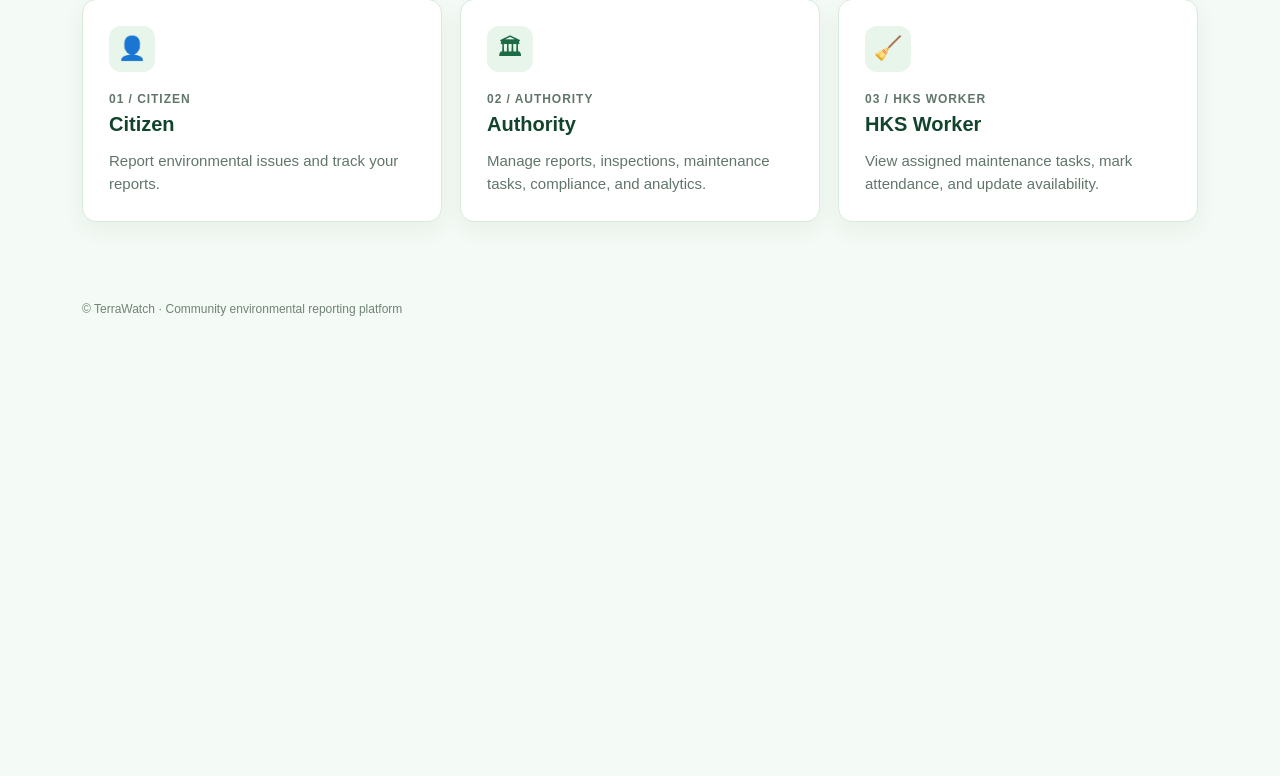
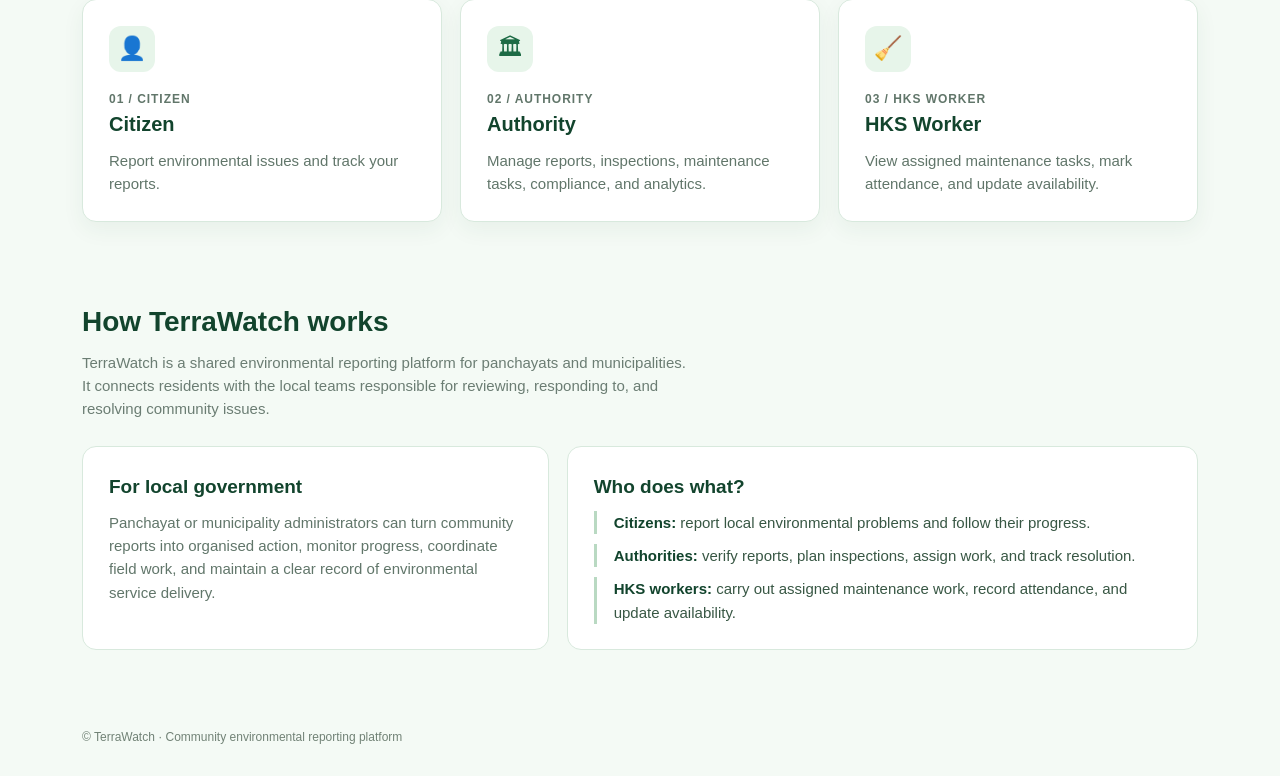
Before and after one commit to revathi-r-123/TerraWatch, a Django app: page / in a window 1280 px wide. Shown: the part 787-1563 px from the top of the page. Before the commit the page ends 1103 px from the top, so only its background shows below. Run offline with Django 5.2, Linux system fonts and the light colour scheme.

Commit message:
Update tables and home page

```diff
--- a/templates/assigned_tasks.html
+++ b/templates/assigned_tasks.html
@@ -10,7 +10,7 @@
 
 <p>View maintenance tasks assigned to you.</p>
 
-<table border="1">
+<div class="table-card"><div class="table-scroll"><table class="data-table">
 
 <tr>
     <th>Task ID</th>
@@ -50,7 +50,7 @@
 {% empty %}
 
 <tr>
-    <td colspan="6">
+    <td class="empty-row" colspan="6">
         No tasks have been assigned to you.
     </td>
 </tr>
@@ -58,7 +58,7 @@
 {% endfor %}
 
 
-</table>
+</table></div></div>
 
 {% include 'includes/pagination.html' with page_obj=tasks %}
 
--- a/templates/attendance.html
+++ b/templates/attendance.html
@@ -29,7 +29,7 @@
 
 <h3>My Attendance</h3>
 
-<table border="1">
+<div class="table-card"><div class="table-scroll"><table class="data-table">
     <tr>
         <th>Date</th>
         <th>Status</th>
@@ -42,10 +42,10 @@
     </tr>
     {% empty %}
     <tr>
-        <td colspan="2">No attendance records available.</td>
+        <td class="empty-row" colspan="2">No attendance records available.</td>
     </tr>
     {% endfor %}
-</table>
+</table></div></div>
 
 {% include 'includes/pagination.html' with page_obj=attendance_records %}
 
--- a/templates/base.html
+++ b/templates/base.html
@@ -15,7 +15,7 @@
         .user-menu { display:flex; align-items:center; gap:9px; } .user-avatar { display:grid; width:35px; height:35px; place-items:center; border-radius:50%; color:var(--forest-dark); background:#dff1e4; font-size:13px; font-weight:700; } .user-name { font-size:13px; font-weight:700; } .user-role { display:block; color:var(--muted); font-size:11px; font-weight:400; }
         .page-content { max-width:1320px; margin:0 auto; padding:32px 34px 45px; } .page-content h1 { margin-top:0; color:var(--forest-dark); } .page-content h2 { color:var(--forest-dark); } .page-content form { max-width:700px; padding:24px; border:1px solid var(--line); border-radius:12px; background:#fff; box-shadow:var(--shadow); } .page-content input:not([type="file"]),.page-content textarea,.page-content select { width:100%; max-width:520px; margin-top:5px; padding:9px 10px; border:1px solid #c9ddd0; border-radius:7px; } .page-content button,.button { display:inline-block; padding:9px 14px; border:0; border-radius:7px; color:#fff; background:var(--forest); cursor:pointer; text-decoration:none; } .page-content button:hover,.button:hover { background:var(--forest-dark); }
         @media (max-width:760px) { .app-shell { display:block; } .sidebar { width:100%; padding:14px 16px; } .brand { margin:0 0 14px; } .side-label,.side-footer { display:none; } .side-nav { display:flex; overflow-x:auto; } .side-nav a { flex:0 0 auto; padding:8px 10px; } .topbar { min-height:64px; padding:0 18px; } .topbar-subtitle,.user-menu > div:not(.user-avatar) { display:none; } .topbar-actions { gap:10px; } .page-content { padding:24px 18px 35px; } }
-        .pagination { display:flex; align-items:center; justify-content:center; gap:6px; flex-wrap:wrap; margin:24px 0; } .pagination a,.pagination .current { min-width:36px; padding:7px 10px; border:1px solid var(--line); border-radius:7px; text-align:center; text-decoration:none; } .pagination a:hover { border-color:var(--forest); background:#e5f4e9; } .pagination .current { border-color:var(--forest); color:#fff; background:var(--forest); font-weight:700; } .pagination .page-summary { width:100%; color:var(--muted); font-size:13px; text-align:center; }
+        .table-card { overflow:hidden; border:1px solid var(--line); border-radius:14px; background:var(--paper); box-shadow:var(--shadow); } .table-scroll { overflow-x:auto; } .data-table { width:100%; min-width:680px; border-collapse:collapse; } .data-table th,.data-table td { padding:15px 18px; border-bottom:1px solid #edf4ef; text-align:left; vertical-align:top; } .data-table th { color:var(--muted); background:#f8fcf9; font-size:11px; font-weight:700; letter-spacing:.06em; text-transform:uppercase; white-space:nowrap; } .data-table td { color:var(--ink); font-size:13px; } .data-table tbody tr:last-child td { border-bottom:0; } .data-table tbody tr:hover td { background:#fbfefc; } .data-table .empty-row td { padding:25px 18px; color:var(--muted); text-align:center; } .pagination { display:flex; align-items:center; justify-content:center; gap:6px; flex-wrap:wrap; margin:24px 0; } .pagination a,.pagination .current { min-width:36px; padding:7px 10px; border:1px solid var(--line); border-radius:7px; text-align:center; text-decoration:none; } .pagination a:hover { border-color:var(--forest); background:#e5f4e9; } .pagination .current { border-color:var(--forest); color:#fff; background:var(--forest); font-weight:700; } .pagination .page-summary { width:100%; color:var(--muted); font-size:13px; text-align:center; }
     </style>
 </head>
 <body>
--- a/templates/compliance.html
+++ b/templates/compliance.html
@@ -6,7 +6,7 @@
 
 <p>Manage notices and compliance for applicable private land issues.</p>
 
-<table border="1">
+<div class="table-card"><div class="table-scroll"><table class="data-table">
     <tr>
         <th>Report ID</th>
         <th>Location</th>
@@ -27,10 +27,10 @@
     </tr>
     {% empty %}
     <tr>
-        <td colspan="6">No compliance records available.</td>
+        <td class="empty-row" colspan="6">No compliance records available.</td>
     </tr>
     {% endfor %}
-</table>
+</table></div></div>
 
 {% include 'includes/pagination.html' with page_obj=compliance_list %}
 
--- a/templates/home.html
+++ b/templates/home.html
@@ -42,8 +42,16 @@
     .role-number { margin: 0 0 18px; color: #1d6b45; font-size: 12px; font-weight: 700; letter-spacing: .08em; }
     .role-card h3 { margin: 0 0 9px; color: #12442d; font-size: 20px; }
     .role-card p { margin: 0; color: #61766a; }
+    .about-terrawatch { max-width: 1180px; margin: 0 auto; padding: 0 32px 78px; }
+    .about-grid { display: grid; grid-template-columns: .85fr 1.15fr; gap: 18px; }
+    .about-block { padding: 25px 26px; border: 1px solid #d8e9dd; border-radius: 14px; background: #fff; }
+    .about-block h3 { margin: 0 0 9px; color: #12442d; font-size: 19px; }
+    .about-block p { margin: 0; color: #61766a; }
+    .about-role-list { display: grid; gap: 10px; margin: 0; padding: 0; list-style: none; }
+    .about-role-list li { padding-left: 17px; border-left: 3px solid #b9d9c2; color: #385744; }
+    .about-role-list strong { color: #12442d; }
     .home-footer { padding-bottom: 30px; color: #718276; font-size: 12px; }
-    @media (max-width: 800px) { .home-hero { grid-template-columns: 1fr; gap: 38px; padding-top: 45px; padding-bottom: 55px; } .role-grid { grid-template-columns: 1fr; } }
+    @media (max-width: 800px) { .home-hero { grid-template-columns: 1fr; gap: 38px; padding-top: 45px; padding-bottom: 55px; } .role-grid, .about-grid { grid-template-columns: 1fr; } }
     @media (max-width: 560px) { .home-nav, .home-hero, .roles, .home-footer { padding-left: 20px; padding-right: 20px; } .brand { font-size: 20px; } .hero-panel, .role-card { padding: 23px; } }
 </style>
 
@@ -103,6 +111,27 @@
                 </article>
             </div>
         </section>
+
+        <section class="about-terrawatch" aria-labelledby="about-title">
+            <div class="section-heading">
+                <h2 id="about-title">How TerraWatch works</h2>
+                <p>TerraWatch is a shared environmental reporting platform for panchayats and municipalities. It connects residents with the local teams responsible for reviewing, responding to, and resolving community issues.</p>
+            </div>
+            <div class="about-grid">
+                <article class="about-block">
+                    <h3>For local government</h3>
+                    <p>Panchayat or municipality administrators can turn community reports into organised action, monitor progress, coordinate field work, and maintain a clear record of environmental service delivery.</p>
+                </article>
+                <article class="about-block">
+                    <h3>Who does what?</h3>
+                    <ul class="about-role-list">
+                        <li><strong>Citizens:</strong> report local environmental problems and follow their progress.</li>
+                        <li><strong>Authorities:</strong> verify reports, plan inspections, assign work, and track resolution.</li>
+                        <li><strong>HKS workers:</strong> carry out assigned maintenance work, record attendance, and update availability.</li>
+                    </ul>
+                </article>
+            </div>
+        </section>
     </main>
 
     <footer class="home-footer">&copy; TerraWatch &middot; Community environmental reporting platform</footer>
--- a/templates/maintenance_tasks.html
+++ b/templates/maintenance_tasks.html
@@ -6,7 +6,7 @@
 
 <p>Manage maintenance tasks assigned to HKS workers.</p>
 
-<table border="1">
+<div class="table-card"><div class="table-scroll"><table class="data-table">
     <tr>
         <th>Task ID</th>
         <th>Report</th>
@@ -25,10 +25,10 @@
     </tr>
     {% empty %}
     <tr>
-        <td colspan="5">No maintenance tasks available.</td>
+        <td class="empty-row" colspan="5">No maintenance tasks available.</td>
     </tr>
     {% endfor %}
-</table>
+</table></div></div>
 
 {% include 'includes/pagination.html' with page_obj=tasks %}
 
```
